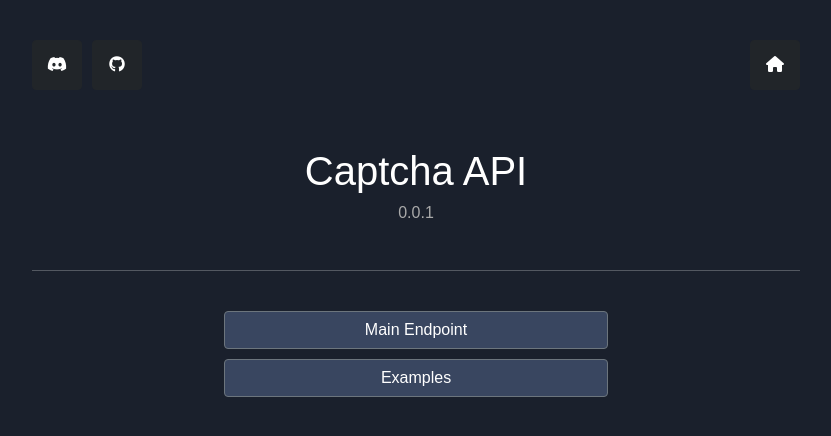
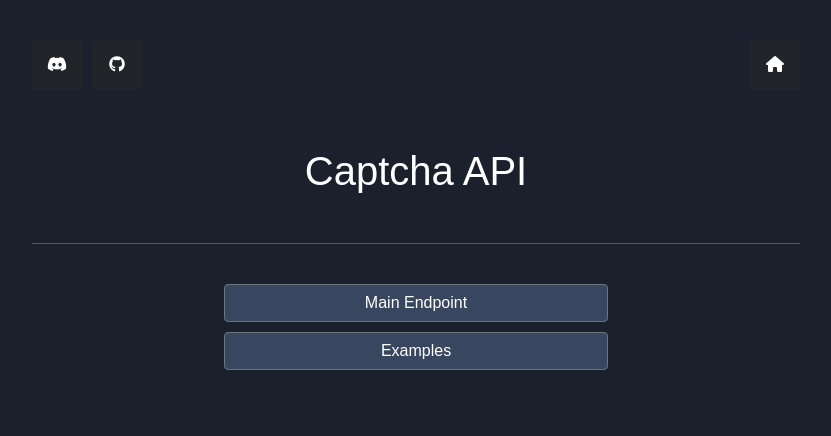
Before and after one commit to ammarsys/oxycaptcha, a Flask app: page / in a window 1280 px wide. Shown: the top 436 px of the page, without its empty margins (224-1055 px from the left). Run offline with Flask 2, Linux system fonts and the light colour scheme; parts of the project's set-up code (start-up, migrations or seed data) failed here and were passed over; some libraries are stand-ins or nearby versions.

Commit message:
[patch] remove useless variable & remove version number in homepage

```diff
--- a/templates/index.html
+++ b/templates/index.html
@@ -17,8 +17,6 @@
 </head>
 <body>
     <script>
-
-        let lightmode = true;
 
         function goTo(place) {
             window.location.href = `${place}`
@@ -40,7 +38,6 @@
 
         <label class="space"></label>
         <h1>Captcha API</h1>
-        <h6 style="color: #A9A9A9">0.0.1</h6>
         <br><hr><br>
 
         <div class="centerbuttons">
```
